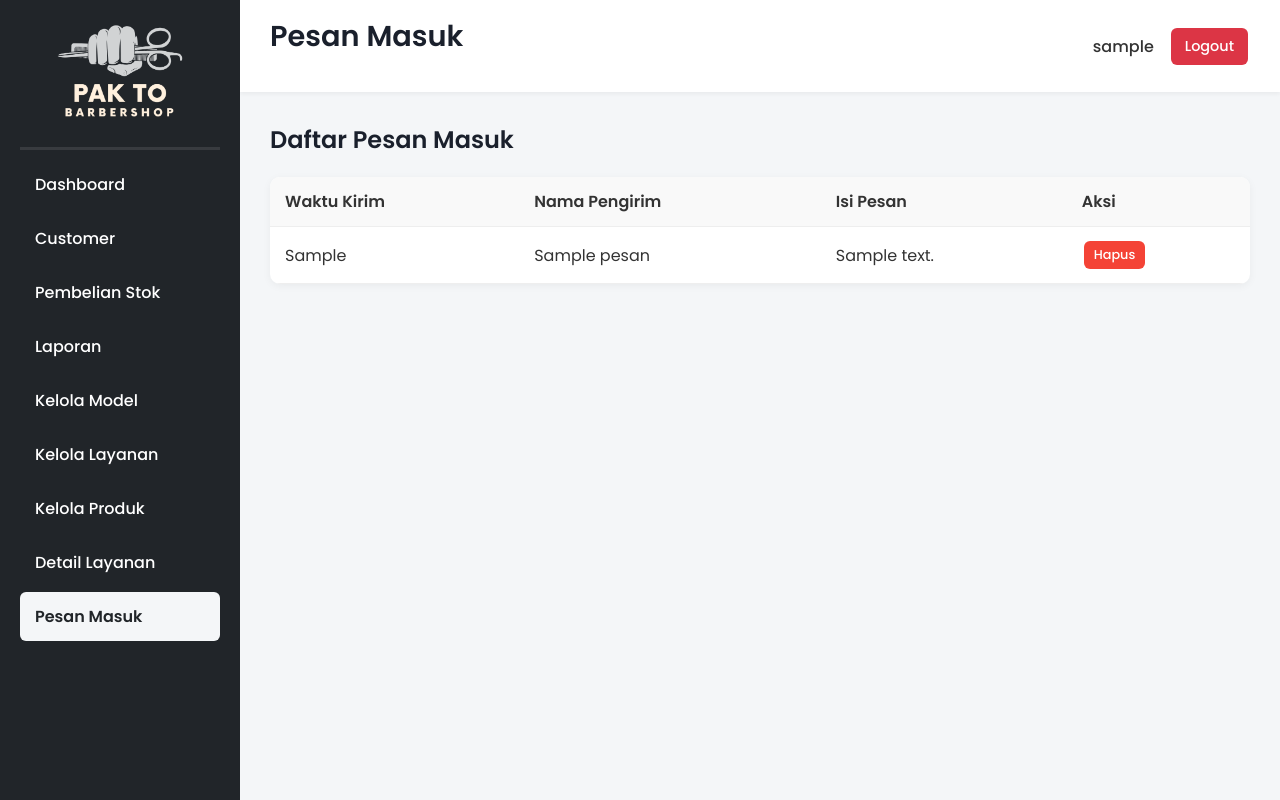
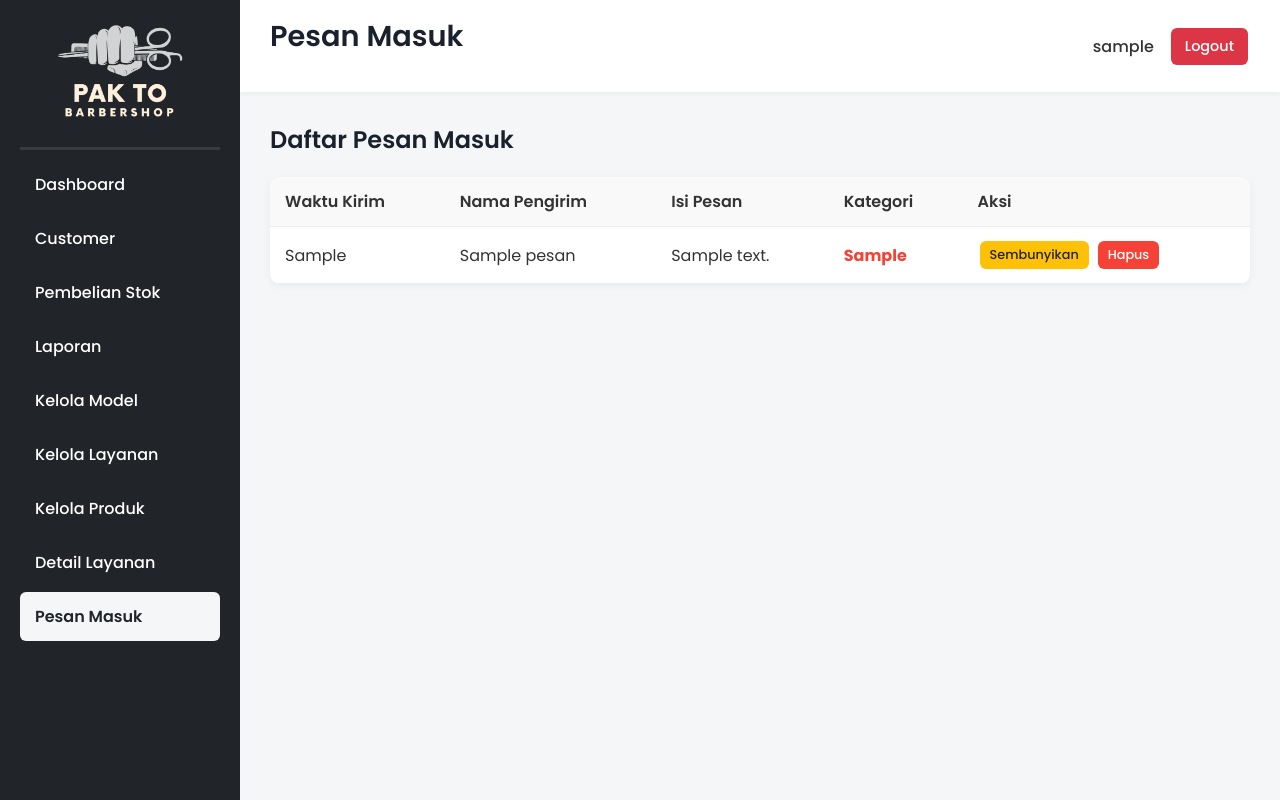
Before and after one commit to nukimala/barbershopumkm, a PHP site: page /pesan.php in a window 1280 px wide. Run offline with PHP 8.4, Linux system fonts and the light colour scheme; the visitor is signed in with stand-in values (Sample User, id 1); tables that the repository leaves empty or names only in its code hold one stand-in row (values such as "Sample post").

Commit message:
kategori ditampilkan dan tidak ditampilkan

```diff
--- a/lamanadmin/pesan.php
+++ b/lamanadmin/pesan.php
@@ -8,7 +8,6 @@ $message_type = 'message';
 // === FITUR HAPUS PESAN ===
 if (isset($_GET['hapus'])) {
     $id_pesan_hapus = $_GET['hapus'];
-
     $stmt_hapus = $conn->prepare("DELETE FROM pesan WHERE id_pesan = ?");
     $stmt_hapus->bind_param("s", $id_pesan_hapus);
 
@@ -19,6 +18,29 @@ if (isset($_GET['hapus'])) {
         $message_type = 'message error';
     }
 }
+
+// === FITUR BARU: UPDATE KATEGORI PESAN (TAMPILKAN) ===
+if (isset($_GET['tampilkan'])) {
+    $id_pesan = $_GET['tampilkan'];
+    $stmt_update = $conn->prepare("UPDATE pesan SET kategori_pesan = 'Ditampilkan' WHERE id_pesan = ?");
+    $stmt_update->bind_param("s", $id_pesan);
+    if ($stmt_update->execute()) {
+        header('Location: pesan.php'); // Refresh halaman
+        exit();
+    }
+}
+
+// === FITUR BARU: UPDATE KATEGORI PESAN (SEMBUNYIKAN) ===
+if (isset($_GET['sembunyikan'])) {
+    $id_pesan = $_GET['sembunyikan'];
+    $stmt_update = $conn->prepare("UPDATE pesan SET kategori_pesan = 'Tidak Ditampilkan' WHERE id_pesan = ?");
+    $stmt_update->bind_param("s", $id_pesan);
+    if ($stmt_update->execute()) {
+        header('Location: pesan.php'); // Refresh halaman
+        exit();
+    }
+}
+
 ?>
 <!DOCTYPE html>
 <html lang="id">
@@ -69,7 +91,7 @@ if (isset($_GET['hapus'])) {
                             <th>Waktu Kirim</th>
                             <th>Nama Pengirim</th>
                             <th>Isi Pesan</th>
-                            <th>Aksi</th>
+                            <th>Kategori</th> <th>Aksi</th>
                         </tr>
                     </thead>
                     <tbody>
@@ -81,13 +103,32 @@ if (isset($_GET['hapus'])) {
                                 echo "<td>" . $row['waktu_kirim'] . "</td>";
                                 echo "<td>" . htmlspecialchars($row['nama_pengirim']) . "</td>";
                                 echo "<td style='white-space: pre-wrap;'>" . htmlspecialchars($row['isi_pesan']) . "</td>";
+
+                                // --- TAMPILKAN KATEGORI ---
                                 echo "<td>";
+                                if ($row['kategori_pesan'] == 'Ditampilkan') {
+                                    echo "<span class='status-selesai'>" . $row['kategori_pesan'] . "</span>";
+                                } else {
+                                    echo "<span class='status-belum'>" . $row['kategori_pesan'] . "</span>";
+                                }
+                                echo "</td>";
+                                // --- AKHIR TAMPILKAN KATEGORI ---
+
+                                // --- TOMBOL AKSI BARU ---
+                                echo "<td><div class='table-actions'>";
+                                if ($row['kategori_pesan'] == 'Tidak Ditampilkan') {
+                                    echo "<a href='pesan.php?tampilkan=" . $row['id_pesan'] . "' class='btn btn-success btn-sm' onclick='return confirm(\"Tampilkan pesan ini?\")'>Tampilkan</a>";
+                                } else {
+                                    echo "<a href='pesan.php?sembunyikan=" . $row['id_pesan'] . "' class='btn btn-warning btn-sm' onclick='return confirm(\"Sembunyikan pesan ini?\")'>Sembunyikan</a>";
+                                }
                                 echo "<a href='pesan.php?hapus=" . $row['id_pesan'] . "' class='btn btn-danger btn-sm' onclick='return confirm(\"Hapus pesan ini?\")'>Hapus</a>";
-                                echo "</td>";
+                                echo "</div></td>";
+                                // --- AKHIR TOMBOL AKSI ---
+
                                 echo "</tr>";
                             }
                         } else {
-                            echo "<tr><td colspan='4' class='no-data'>Tidak ada pesan masuk.</td></tr>";
+                            echo "<tr><td colspan='5' class='no-data'>Tidak ada pesan masuk.</td></tr>";
                         }
                         ?>
                     </tbody>
```
Also changed, not shown: lamanadmin/customers.php (+14 -34 lines).
